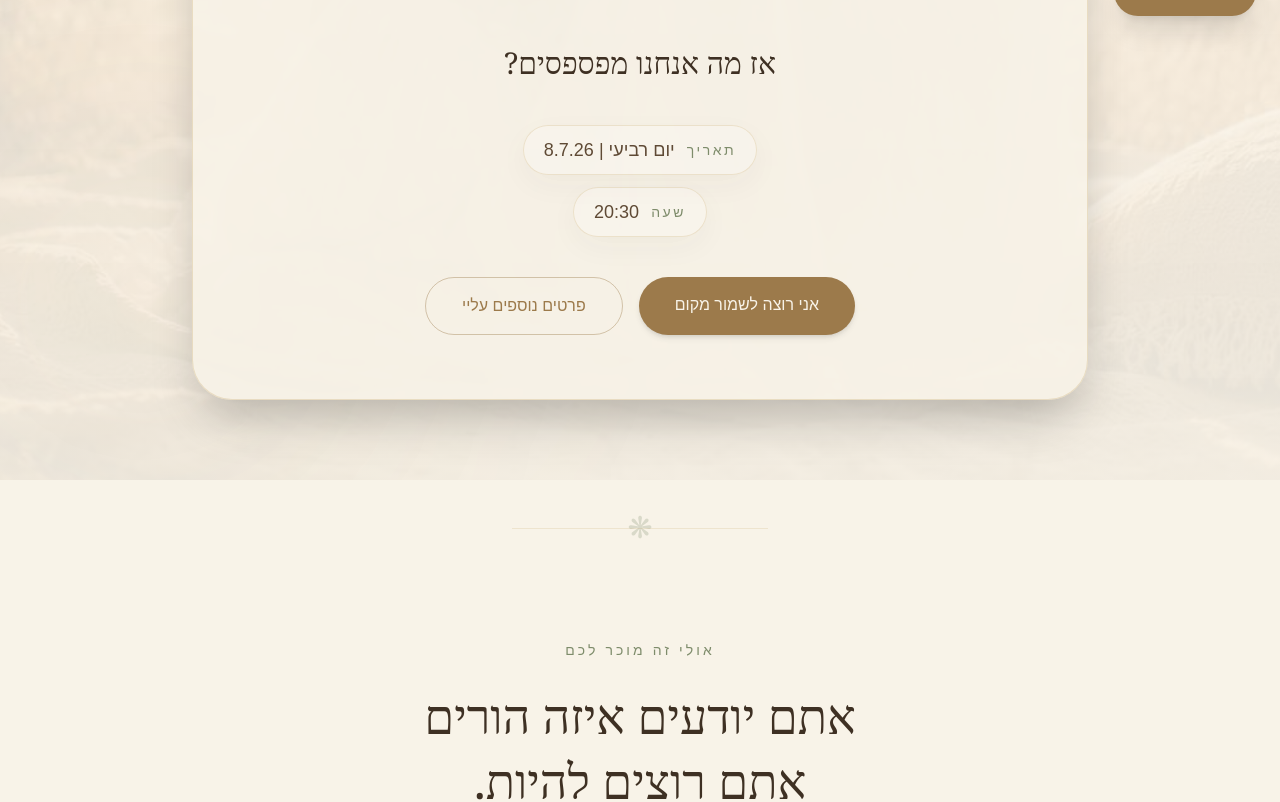
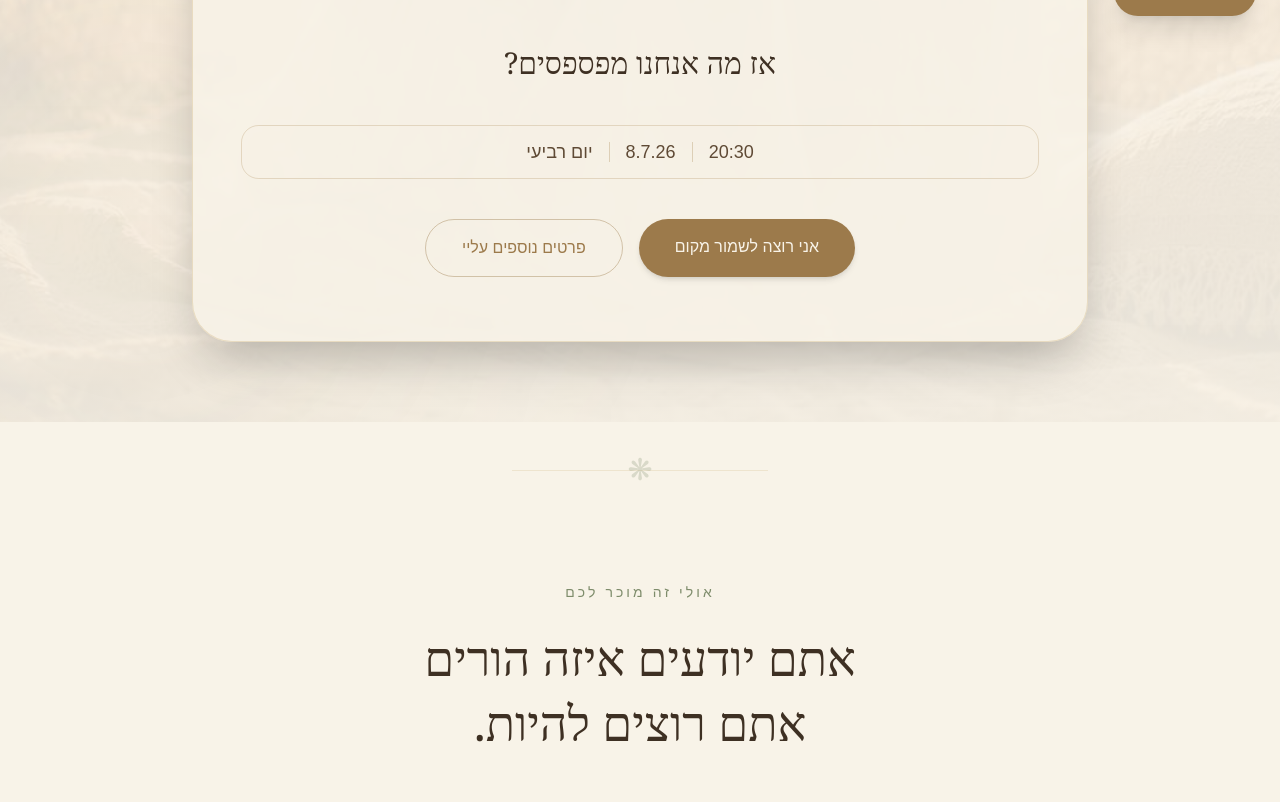
Before and after one commit to shahar27/shahar-landing, a Next.js app: page /parenting-webinar in a window 1280 px wide. Shown: the part 760-1562 px from the top of the page. Built offline with nearby package versions, Linux system fonts and the light colour scheme.

Commit message:
Refine event page design and pricing

```diff
--- a/app/parenting-webinar/page.tsx
+++ b/app/parenting-webinar/page.tsx
@@ -140,24 +140,12 @@ export default function ParentingWebinarPage() {
             אז מה אנחנו מפספסים?
           </p>
 
-          <div className="mt-10 flex flex-col items-center gap-3">
-            <div className="inline-flex items-center gap-3 rounded-full border border-[#C8A86A]/25 bg-white/22 px-5 py-2.5 text-[#5F4A35] shadow-[0_10px_30px_rgba(62,48,35,0.04)]">
-              <span className="text-sm tracking-[0.18em]" style={{ color: OLIVE }}>
-                תאריך
-              </span>
-              <span className="text-lg">
-                {WEBINAR_DATE}
-              </span>
-            </div>
-
-            <div className="inline-flex items-center gap-3 rounded-full border border-[#C8A86A]/25 bg-white/22 px-5 py-2.5 text-[#5F4A35] shadow-[0_10px_30px_rgba(62,48,35,0.04)]">
-              <span className="text-sm tracking-[0.18em]" style={{ color: OLIVE }}>
-                שעה
-              </span>
-              <span className="text-lg">
-                {WEBINAR_TIME}
-              </span>
-            </div>
+          <div className="mt-10 flex items-center justify-center rounded-[1.1rem] border border-[#A7834D]/25 px-5 py-3 text-[#5F4A35]">
+            <span className="text-base md:text-lg">20:30</span>
+            <span className="mx-4 h-5 w-px bg-[#A7834D]/30" />
+            <span className="text-base md:text-lg">8.7.26</span>
+            <span className="mx-4 h-5 w-px bg-[#A7834D]/30" />
+            <span className="text-base md:text-lg">יום רביעי</span>
           </div>
 
           <div className="mt-10 flex flex-col sm:flex-row gap-4 justify-center">
@@ -406,24 +394,12 @@ export default function ParentingWebinarPage() {
             בואו לקבל קצת אוויר.
           </h2>
 
-          <div className="mt-9 flex flex-col items-center gap-3">
-            <div className="inline-flex items-center gap-3 rounded-full border border-[#F8F3E8]/22 bg-[#F8F3E8]/10 px-5 py-2.5 text-[#F8F3E8]/90">
-              <span className="text-sm tracking-[0.18em] text-[#F8F3E8]/65">
-                תאריך
-              </span>
-              <span className="text-xl">
-                {WEBINAR_DATE}
-              </span>
-            </div>
-
-            <div className="inline-flex items-center gap-3 rounded-full border border-[#F8F3E8]/22 bg-[#F8F3E8]/10 px-5 py-2.5 text-[#F8F3E8]/90">
-              <span className="text-sm tracking-[0.18em] text-[#F8F3E8]/65">
-                שעה
-              </span>
-              <span className="text-xl">
-                {WEBINAR_TIME}
-              </span>
-            </div>
+          <div className="mt-9 inline-flex items-center justify-center rounded-[1.1rem] border border-[#F8F3E8]/28 px-5 py-3 text-[#F8F3E8]/90">
+            <span className="text-lg">20:30</span>
+            <span className="mx-4 h-5 w-px bg-[#F8F3E8]/30" />
+            <span className="text-lg">8.7.26</span>
+            <span className="mx-4 h-5 w-px bg-[#F8F3E8]/30" />
+            <span className="text-lg">יום רביעי</span>
           </div>
 
           <p className="mt-8 text-lg leading-8 text-[#F8F3E8]/85">
```
